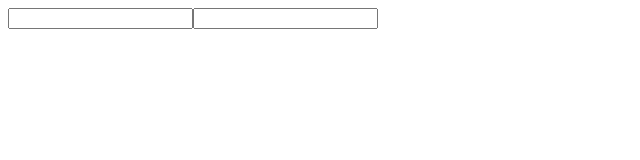
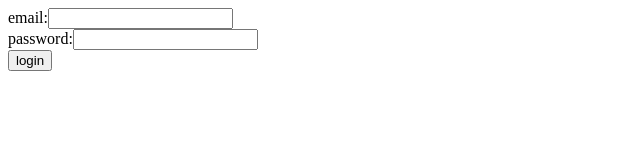
Before and after one commit to hungchihsueh/learning-vue, a plain HTML site: page login-form.html in a window 1280 px wide. Shown: the whole page, without its empty margins (0-640 px from the left). Drawn offline with nearby package versions, Linux system fonts and the light colour scheme.

Commit message:
create form

```diff
--- a/login-form.html
+++ b/login-form.html
@@ -34,11 +34,26 @@
       });
       app.component("login-form", {
         template: `
-            <div>
-                <input type="email"/>
-                <input type="password"/>
-            </div>
+            <form @submit.prevent="handleSubmit">
+                <div>
+                    <label for="email">email:</label>
+                    <input id="email" type="email"/>
+                </div>
+                <div>
+                    <label for="password">password:</label>
+                    <input id="password" type="password"/>
+                </div>
+                <button>login</button>
+            </form>
             `,
+            data(){
+
+            },
+            methods:{
+                handleSubmit() {
+            console.log("submited");
+          },
+            }
       });
       app.mount("#app");
     </script>
```
